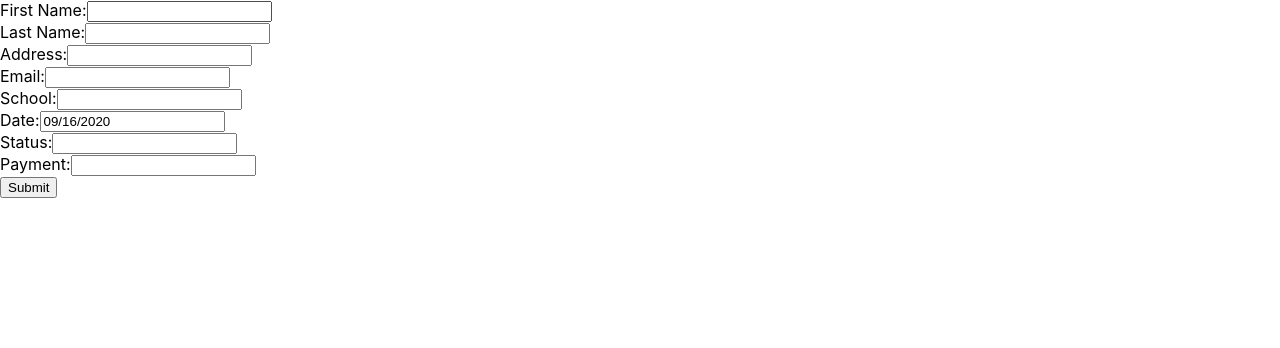
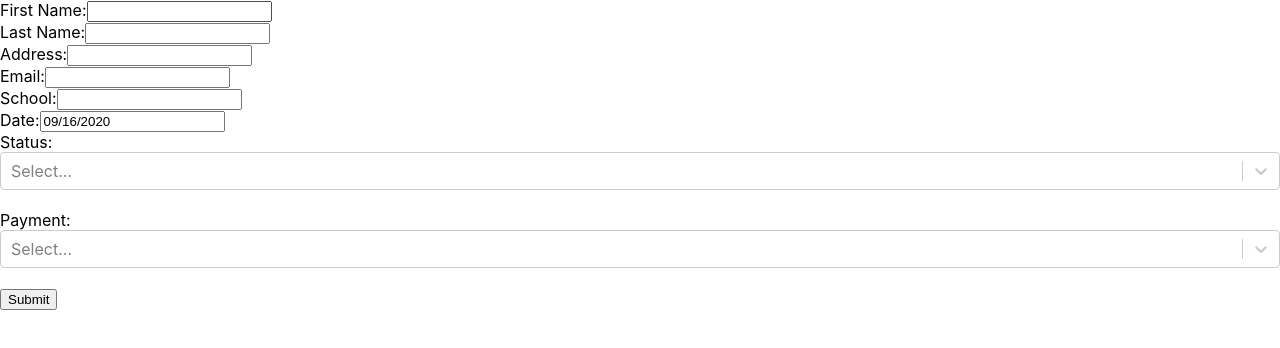
Before and after one commit to npetrangelo/Practice-Web-App, a React (Create React App) app: page / in a window 1280 px wide. Shown: the top 348 px of the page. Built offline with nearby package versions, Linux system fonts and the light colour scheme.

Commit message:
Added react-select

```diff
--- a/src/RegistrationForm.js
+++ b/src/RegistrationForm.js
@@ -1,7 +1,21 @@
 import React from 'react';
 import DatePicker from "react-datepicker";
 import "react-datepicker/dist/react-datepicker.css";
+import Select from 'react-select';
 import App from "./App";
+
+const statusOptions = [
+    { value: 'undergrad', label: 'Undergraduate Student' },
+    { value: 'grad', label: 'Graduate Student' },
+    { value: 'prof', label: 'Professor' },
+    { value: 'industry', label: 'Industry Employee' },
+];
+
+const paymentOptions = [
+    { value: 'credit', label: 'Credit Card' },
+    { value: 'dedit', label: 'Dedit Card' },
+    { value: 'paypal', label: 'PayPal' },
+];
 
 class RegistrationForm extends React.Component {
     constructor(props) {
@@ -13,8 +27,8 @@ class RegistrationForm extends React.Component {
             email: '',
             school: '',
             startDate: new Date(),
-            status: '',
-            payment: '',
+            status: null,
+            payment: null,
         };
     }
 
@@ -30,6 +44,14 @@ class RegistrationForm extends React.Component {
         this.setState({
             startDate: date
         });
+    }
+
+    handleStatusChange = (selection) => {
+        this.setState({ status: selection });
+    }
+
+    handlePaymentChange = (selection) => {
+        this.setState({ payment: selection });
     }
 
     handleSubmit = (event) => {
@@ -52,6 +74,8 @@ class RegistrationForm extends React.Component {
     }
 
     render() {
+        const { statusOption } = this.state;
+        const { paymentOption } = this.state;
         return (
             <form onSubmit={this.handleSubmit}>
                 <label>
@@ -86,12 +110,12 @@ class RegistrationForm extends React.Component {
                 <br/>
                 <label>
                     Status:
-                    <input type="text" name='status' value={this.state.status} onChange={this.handleChange} />
+                    <Select value={this.state.status} onChange={this.handleStatusChange} options={statusOptions}/>
                 </label>
                 <br/>
                 <label>
                     Payment:
-                    <input type="text" name='payment' value={this.state.payment} onChange={this.handleChange} />
+                    <Select value={this.state.payment} onChange={this.handlePaymentChange} options={paymentOptions}/>
                 </label>
                 <br/>
                 <input type="submit" value="Submit" />
```
